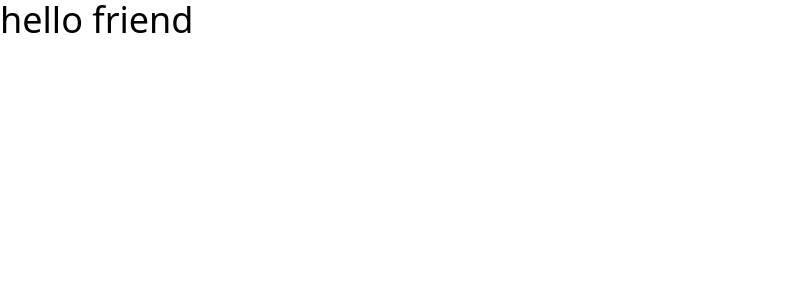
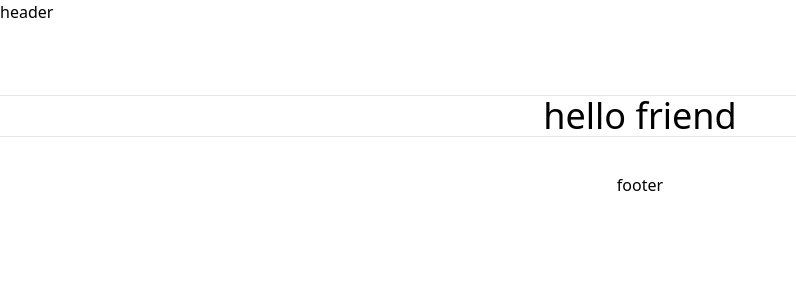
Before and after one commit to r-bytes/portfolio-irene, a Next.js app: page / in a window 1280 px wide. Shown: the top 300 px of the page, without its empty margins (0-796 px from the left). Built offline with nearby package versions, Linux system fonts and the light colour scheme.

Commit message:
refactor: create directory structure

```diff
--- a/pages/_app.js
+++ b/pages/_app.js
@@ -1,5 +1,11 @@
 import "../styles/globals.css";
 
 export default function App({ Component, pageProps }) {
-    return <Component {...pageProps} />;
+    return (
+        <>
+            {/* <Navbar /> */}
+            <Component {...pageProps} />
+            {/* <Footer  /> */}
+        </>
+    )
 }
--- a/pages/index.js
+++ b/pages/index.js
@@ -15,9 +15,17 @@ export default function Home() {
                 />
                 <link rel="icon" href="/favicon.ico" />
             </Head>
-            <main>
+            <header className="h-24 w-full items-center justify-center border-b">
+                {/* <Navbar /> */}
+                header
+            </header>
+
+            <main className="flex w-full flex-1 flex-col items-center justify-center text-center">
                 <h1 className="text-4xl"> hello friend </h1>
             </main>
+            <footer className="flex h-24 w-full items-center justify-center border-t">
+                footer
+            </footer>
         </>
     );
 }
```
